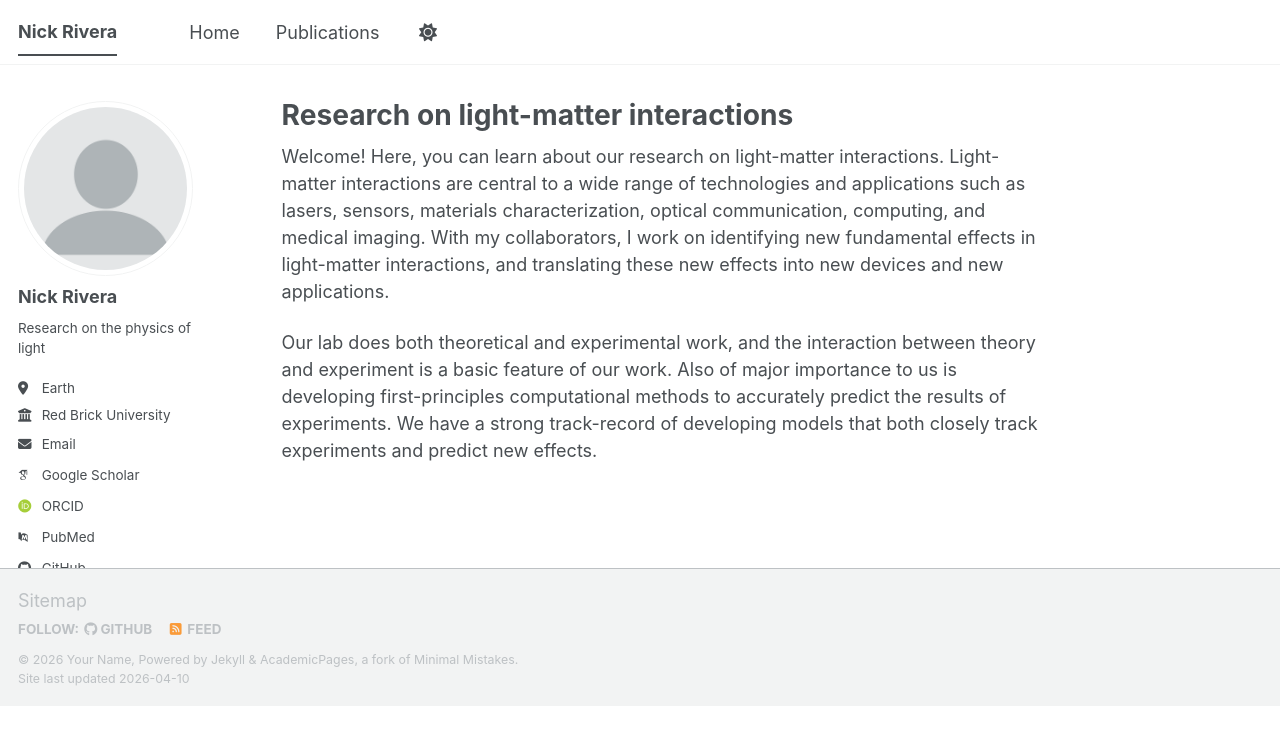
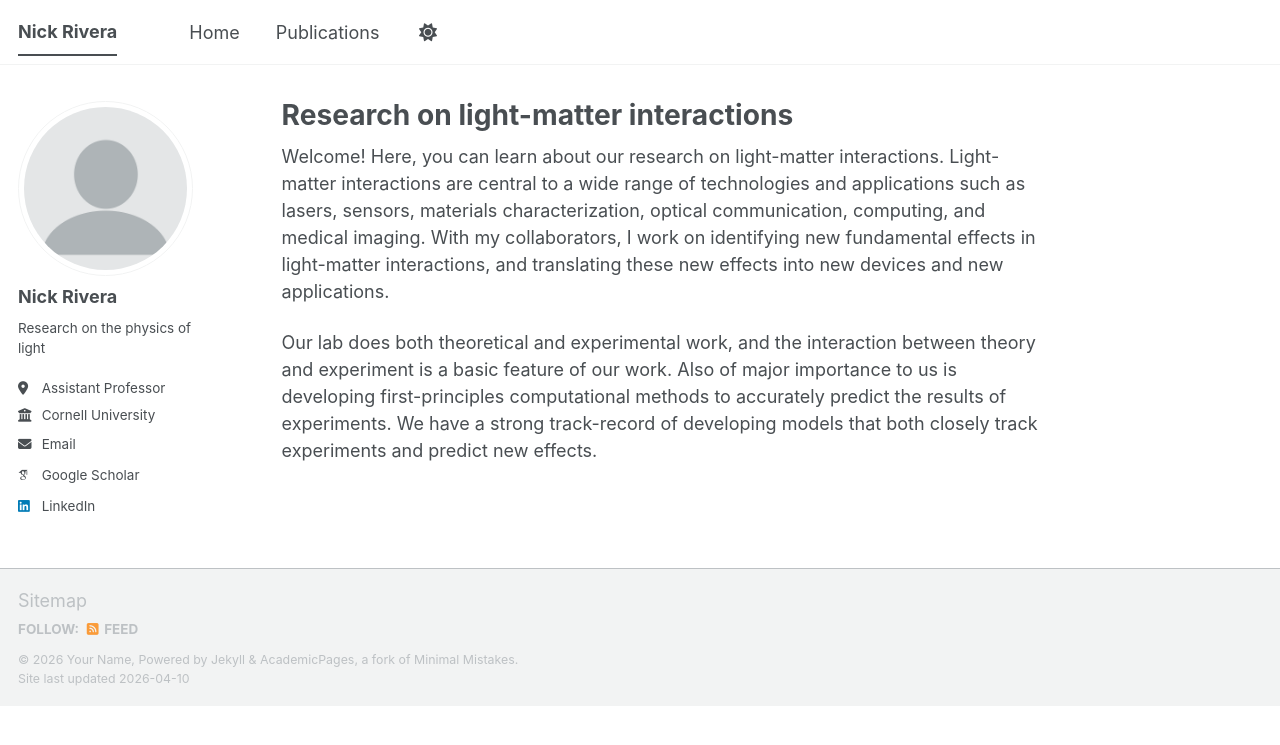
Before and after one commit to nrivera494/nrivera494.github.io, a Jekyll site: the page built from _pages/about.md, in a window 1280 px wide. Shown: the top 745 px of the page. Built offline with Jekyll 4.4.1, drawn with Linux system fonts in a browser that asks for light colours; some web fonts are replaced; a script bundle is joined from its source files by our own code; library files that are not in the unit come from our copies.

Commit message:
Update personal details in _config.yml
Updated personal information including location, employer, email, and social media links.

```diff
--- a/_config.yml
+++ b/_config.yml
@@ -27,21 +27,21 @@ author:
   name             : "Nick Rivera"
   pronouns         : # example: "she/her"
   bio              : "Research on the physics of light"
-  location         : "Earth"
-  employer         : "Red Brick University"
+  location         : "Assistant Professor"
+  employer         : "Cornell University"
   uri              : # URL
-  email            : "none@example.org"
+  email            : "nrivera AT cornell DOT edu"
 
   # Academic websites
   academia         : # URL
   arxiv            : # URL - Update with the correct link to your profile
-  googlescholar    : "https://scholar.google.com/citations?user=PS_CX0AAAAAJ"
+  googlescholar    : "https://scholar.google.com/citations?user=DTfZcM0AAAAJ&hl=en"
   inspire-hep      : # URL
   impactstory      : # URL
-  orcid            : "https://orcid.org/yourorcidurl"
+  orcid            : # URL
   semantic         : # URL
   ssrn             : # URL
-  pubmed           : "https://www.ncbi.nlm.nih.gov/pubmed/?term=john+snow"
+  pubmed           : # URL
   researchgate     : # URL
   scopus           : # URL
   zotero           : # URL
@@ -51,13 +51,13 @@ author:
   bitbucket        : # Username - Update with your username on the site
   codepen          : # Username
   dribbble         : # Username
-  github           : "academicpages"
+  github           : # "academicpages"
   kaggle           : # Username
   stackoverflow    : # User number or user number and name (i.e., use "1" or "1/jeff-atwood")
 
   # Social media
   artstation       : # Username
-  bluesky          : "bsky.app" # Replace this with you Bluesky username
+  bluesky          : # Username
   facebook         : # Username
   flickr           : # Username
   foursquare       : # Username
@@ -66,7 +66,7 @@ author:
   keybase          : # Username
   instagram        : # Username
   lastfm           : # Username
-  linkedin         : # Username
+  linkedin         : "https://www.linkedin.com/feed/"
   mastodon         : # URL
   medium           : # URL
   pinterest        : # Username
```
